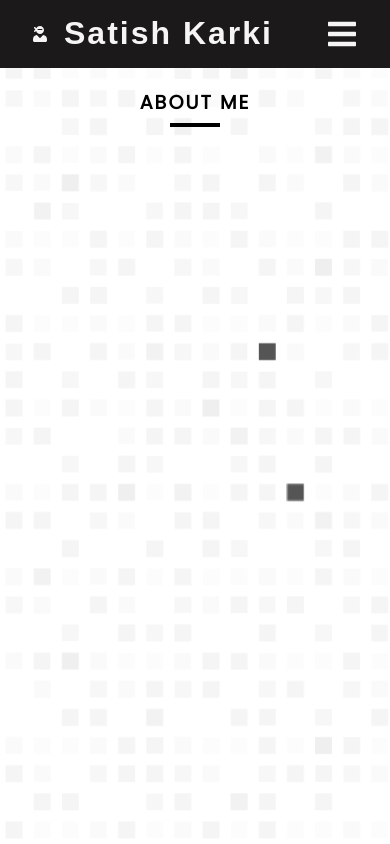
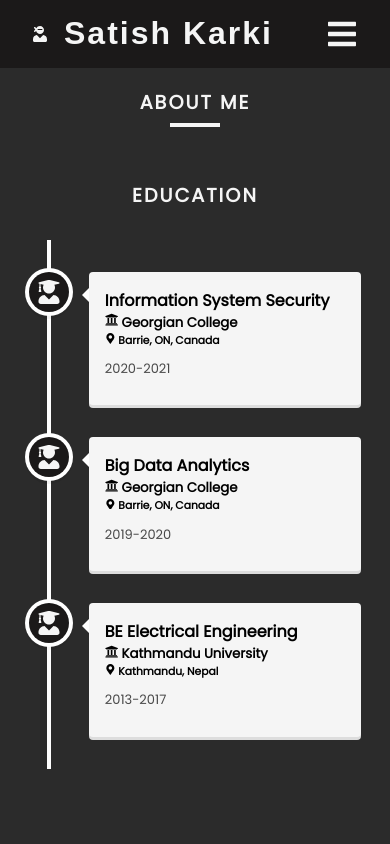
Before and after one commit to satishkarki/blog, a React (Create React App) app: page /about in a window 390 px wide. Built offline with nearby package versions, Linux system fonts and the light colour scheme; a web font is replaced by a local one.

Commit message:
Step 1 Education Component Add

```diff
--- a/package.json
+++ b/package.json
@@ -11,6 +11,7 @@
     "react-icons": "^4.3.1",
     "react-router-dom": "^5.3.0",
     "react-scripts": "4.0.3",
+    "react-vertical-timeline-component": "^3.3.3",
     "typed.js": "^2.0.12",
     "web-vitals": "^1.1.2"
   },
--- /dev/null
+++ b/src/components/TimelineElements.js
@@ -0,0 +1,39 @@
+import React from "react";
+import { FaMapMarkerAlt,FaRegCalendarAlt,FaUniversity,FaBookReader} from "react-icons/fa";
+export const EducationLinks=[
+    {
+        id:1,
+        college:"Georgian College",
+        collegeIcon:<FaUniversity/>,
+        program:"Information System Security",
+        programIcon:<FaBookReader/>,
+        year:"2020-2021",
+        yearIcon:<FaRegCalendarAlt/>,
+        location:"Barrie, ON, Canada",
+        locationIcon:<FaMapMarkerAlt/>
+
+    },
+    {
+        id:2,
+        college:"Georgian College",
+        collegeIcon:<FaUniversity/>,
+        program:"Big Data Analytics",
+        programIcon:<FaBookReader/>,
+        year:"2019-2020",
+        yearIcon:<FaRegCalendarAlt/>,
+        location:"Barrie, ON, Canada",
+        locationIcon:<FaMapMarkerAlt/>
+    },
+    {
+        id:3,
+        college:"Kathmandu University",
+        collegeIcon:<FaUniversity/>,
+        program:"BE Electrical Engineering",
+        programIcon:<FaBookReader/>,
+        year:"2013-2017",
+        yearIcon:<FaRegCalendarAlt/>,
+        location:"Kathmandu, Nepal",
+        locationIcon:<FaMapMarkerAlt/>
+    }
+
+];
--- a/src/pages/About.js
+++ b/src/pages/About.js
@@ -1,12 +1,58 @@
 import React from "react";
+import {VerticalTimeline, VerticalTimelineElement} from "react-vertical-timeline-component";
+import 'react-vertical-timeline-component/style.min.css';
+
 import "../style/About.css"
+import {EducationLinks} from "../components/TimelineElements"
+import {FaUserGraduate, FaTools,FaWarehouse,} from "react-icons/fa";
 
 function About() {
+
+
+  function Education(){
+    let darkbackground={background:"#1b1919", color: "whitesmoke"}
+    return(
+      <div>
+        <VerticalTimeline>
+          {
+            EducationLinks.map(educationlink=>{
+              return(
+               <VerticalTimelineElement
+                key={educationlink.id}
+                date={educationlink.year}
+                dateClassName="date"
+                iconStyle={darkbackground}
+                icon={<FaUserGraduate/>}
+                >
+                <h4 className="vertical-timeline-element-title">{educationlink.program}</h4>
+                <h5 className="vertical-timeline-element-subtitle">{educationlink.collegeIcon} {educationlink.college}</h5>
+                <h6 className="vertical-timeline-element-subtitle">{educationlink.locationIcon} {educationlink.location}</h6>
+
+                </VerticalTimelineElement>
+
+
+
+
+            )
+          })
+        }
+      </VerticalTimeline>
+    </div>
+  );
+  }
+
+
+
+
+
+
   return (
    <section className="about">
     <div class="title">
       <h2>About Me</h2>
     </div>
+    <h1 className="heading">Education</h1>
+    <Education/>
    </section>
   );
 }
--- a/src/style/About.css
+++ b/src/style/About.css
@@ -1,6 +1,7 @@
 :root{
     --black: #000000;
     --black2: #1b1919;
+    --black3: #2B2B2B;
     --blue:#091353;
     --white: whitesmoke;
     --green:#346751;
@@ -9,6 +10,7 @@
 
 
 .about{
+    background-color: var(--black3);
     height: 92vh;
     min-height: 92vh;
     width: 100%;
@@ -16,6 +18,7 @@
     justify-content: center;
 }
 .about .title{
+    color: whitesmoke;
     justify-content: center;
     justify-items: center;
     text-align: center;
@@ -37,5 +40,49 @@
     bottom: -10px;
     width: 50px;
     height: 4px;
-    background: var(--black);
+    background: var(--white);
 }
+.about .heading{
+    color:var(--white);
+    text-transform: uppercase;
+    letter-spacing: 2px;
+    font-size: 1.2em;
+    margin-bottom: 30px;
+    font-weight: bold;
+    align-items: center;
+    align-content: center;
+    text-align: center;
+    margin-top: 4rem;
+}
+.vertical-timeline-element-content{
+    background-color: var(--white);
+    color: var(--black);
+}
+
+h4 .vertical-timeline-element-title{
+    color:var(--black);
+    font-size: 0.2rem;
+    font-weight: bold;
+}
+h5 .vertical-timeline-element-subtitle{
+    color:var(--black);
+    font-size: 0.8rem;
+
+}
+h6 .vertical-timeline-element-subtitle{
+    color:var(--black);
+    font-size: 0.6rem;
+
+}
+.date{
+
+    color: var(--white);
+
+}
+@media screen and (max-width:1169px){
+    .date{
+
+        color: var(--black);
+
+    }
+}
--- a/src/style/Home.css
+++ b/src/style/Home.css
@@ -1,7 +1,8 @@
 :root{
     --black: #000000;
     --black2: #1b1919;
-    --blue:#091353;
+    --black3: #2B2B2B;
+    --light:#F9CF93;
     --white: whitesmoke;
     --green:#346751;
 }
@@ -10,6 +11,7 @@
 section{
     height: 92vh;
     min-height: 92vh;
+    background-color: var(--black3);
 }
 .banner{
     width: 100%;
@@ -22,10 +24,11 @@
 .banner .content .Tag-line{
     margin-bottom: 30px;
     padding-top: 20px;
+    color: var(--white);
 
 }
 .banner .content .Tag-line .typed-word{
-    color: #091353;
+    color:var(--light);
     font-size: 1.5rem;
     font-weight: bold;
 }
@@ -49,7 +52,7 @@
     border-radius: 50%;
     margin-top: 40px;
     margin-bottom: 20px;
-    z-index: -1;
+
 }
 .banner .imgBx img{
     position: absolute;
@@ -62,13 +65,13 @@
 h3{
     position: relative;
     font-size: 1.6rem;
-    color: var(--black);
+    color: var(--white);
     letter-spacing: 2px;
     text-transform: uppercase;
     font-weight: bold;
 }
 p{
-    color: var(--black);
+    color: var(--white);
     font-weight: bold;
     font-size: 1rem;
     text-align: center;
```
Also changed, not shown: 1 other file (tests, documents, lock files or other folders).
